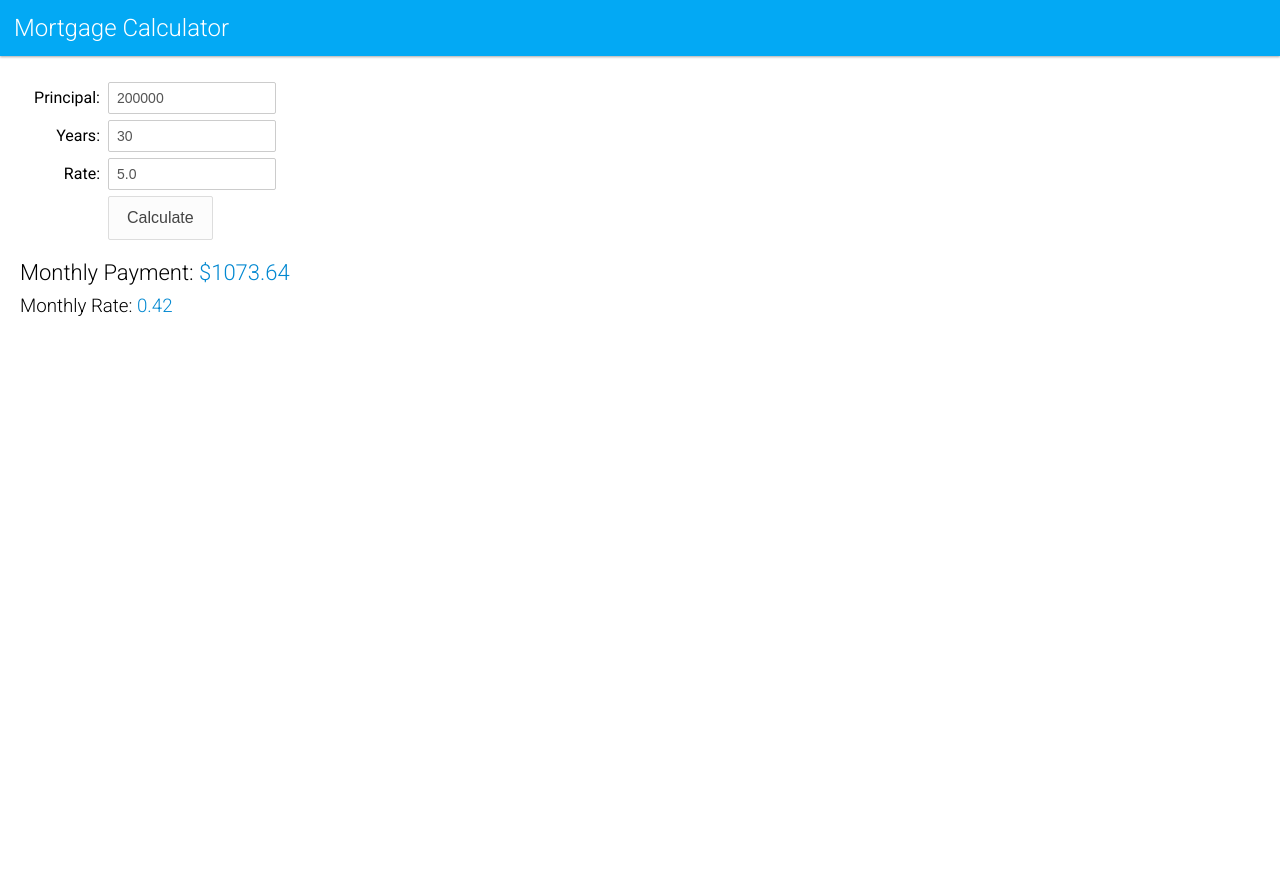
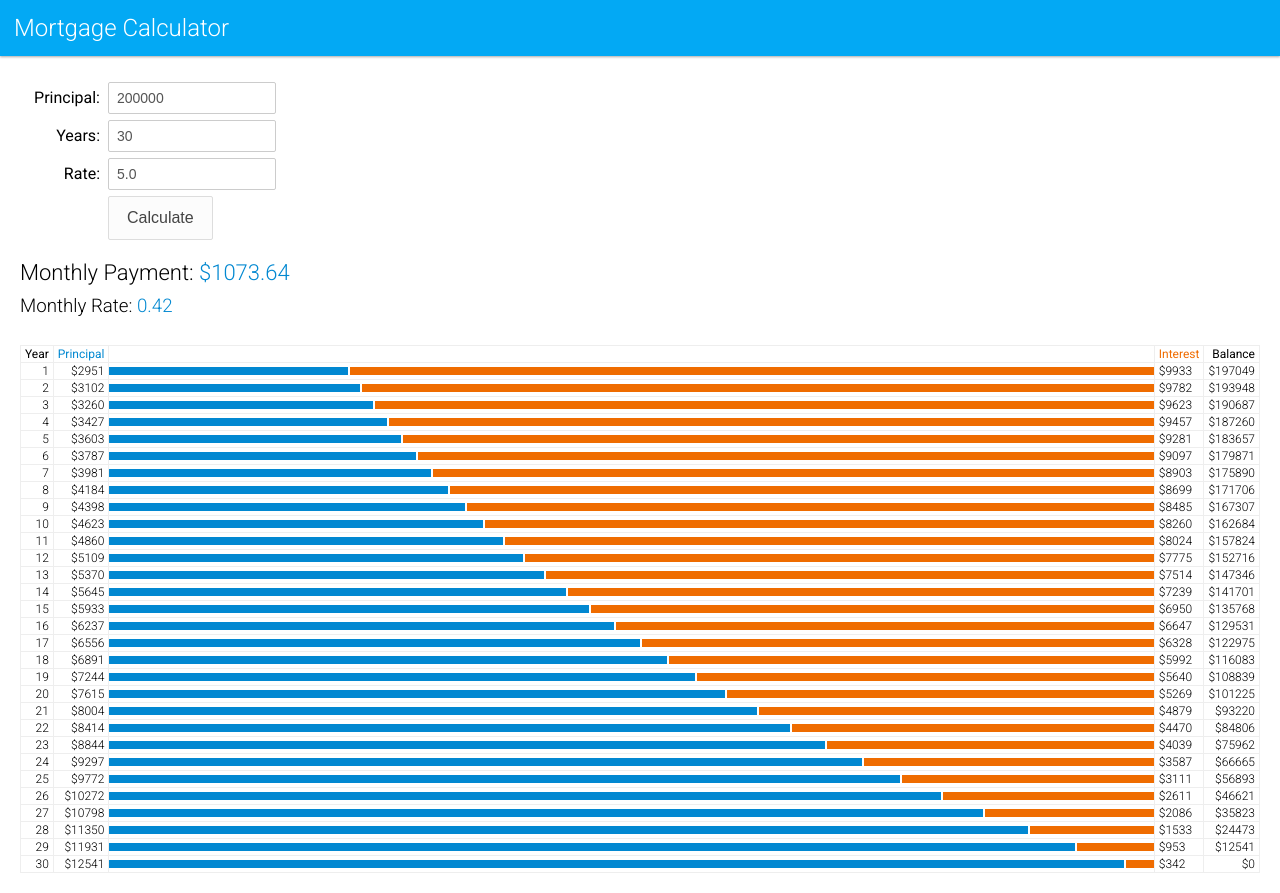
Before and after one commit to apartyka/es6-tutorial, a website: page index.html in a window 1280 px wide. Both pictures are taken after a click on the button "Calculate". Before the commit the page ends 800 px from the top, so only its background shows below. Drawn offline with Linux system fonts and the light colour scheme; files that its build step writes are made by us from their sources.

Commit message:
add template string example

```diff
--- a/index.html
+++ b/index.html
@@ -28,8 +28,23 @@
             <button id="calcBtn">Calculate</button>
         </div>
     </div>
+
     <h2>Monthly Payment: <span id="monthlyPayment" class="currency"></span></h2>
     <h3>Monthly Rate: <span id="monthlyRate"></span></h3>
+
+    <table>
+        <thead>
+            <tr>
+                <th>Year</th>
+                <th class="principal">Principal</th>
+                <th class="stretch"></th>
+                <th class="interest">Interest</th>
+                <th>Balance</th>
+            </tr>
+        </thead>
+        <tbody id="amortization">
+        </tbody>
+    </table>
 </div>
 <!-- <script src="js/main.js"></script> -->
 <script src="build/main.bundle.js"></script>
--- a/js/main.js
+++ b/js/main.js
@@ -1,6 +1,4 @@
-
-
-
+'use strict';
 
 let calculateMonthlyPayment = (principal, years, rate) => {
 
@@ -60,4 +58,26 @@ document.getElementById('calcBtn').addEventListener('click', () => {
 
     amortization.forEach(month => console.log(month));
 
+    let html = "";
+
+    amortization.forEach( ( year, index ) => html += `
+        <tr>
+            <td>${index + 1}</td>
+            <td class="currency">${Math.round(year.principalY)}</td>
+            <td class="stretch">
+                <div class="flex">
+                    <div class="bar principal"
+                         style="flex:${year.principalY};-webkit-flex:${year.principalY}">
+                    </div>
+                    <div class="bar interest"
+                         style="flex:${year.interestY};-webkit-flex:${year.interestY}">
+                    </div>
+                </div>
+            </td>
+            <td class="currency left">${Math.round(year.interestY)}</td>
+            <td class="currency">${Math.round(year.balance)}</td>
+        </tr>
+    `);
+    document.getElementById("amortization").innerHTML = html;
+
 });
```
